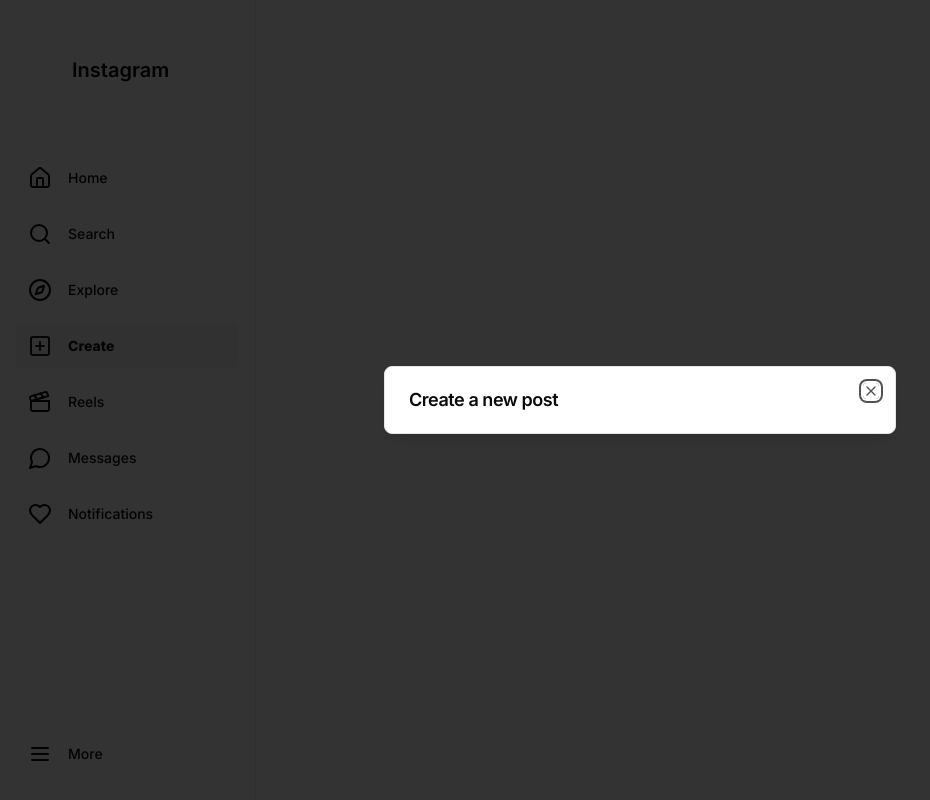
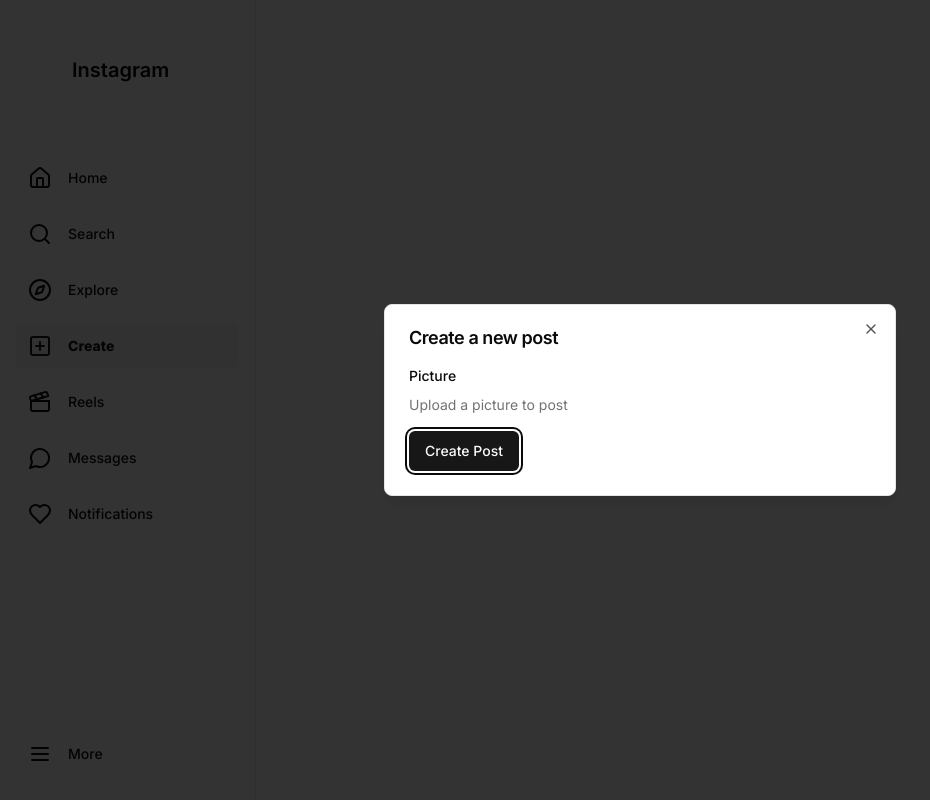
Before and after one commit to jeremygprawira/next-clone-instagram, a Next.js app: page /dashboard/create in a window 1280 px wide. Shown: the whole page, without its empty margins (0-930 px from the left). Built offline with nearby package versions, Linux system fonts and the light colour scheme; no server answers.

Commit message:
feat: modify schema, and continue layouting for create post

```diff
--- a/app/dashboard/(home)/create/page.tsx
+++ b/app/dashboard/(home)/create/page.tsx
@@ -21,7 +21,7 @@
 import { Input } from "@/components/ui/input";
 import useMount from "@/hooks/useMount";
 // import { createPost } from "@/lib/actions";
-// import { CreatePost } from "@/lib/schemas";
+import { CreatePost } from "@/lib/schemas";
 // import { UploadButton } from "@/lib/uploadthing";
 import { zodResolver } from "@hookform/resolvers/zod";
 import Image from "next/image";
@@ -36,6 +36,14 @@
   const isCreatePage = pathname === "/dashboard/create";
   const router = useRouter();
   const mount = useMount();
+  const form = useForm<z.infer<typeof CreatePost>>({
+    resolver: zodResolver(CreatePost),
+    defaultValues: {
+      caption: "",
+      fileUrl: undefined,
+    },
+  });
+  const fileUrl = form.watch("fileUrl");
 
   if (!mount) return null;
 
@@ -50,9 +58,70 @@
             <DialogTitle>Create a new post</DialogTitle>
           </DialogHeader>
 
-          {/* <Form>
-            <form></form>
-          </Form> */}
+          <Form {...form}>
+            <form
+              onSubmit={form.handleSubmit(async (values) => {
+                console.log(values);
+              })}
+              className="space-y-4"
+            >
+              {!!fileUrl ? (
+                <div className="h-96 md:h-[450px] overflow-hidden rounded-md">
+                  <AspectRatio ratio={1 / 1} className="relative h-full">
+                    <Image
+                      src={fileUrl}
+                      alt="Post Preview"
+                      fill
+                      className="rounded-md object-cover"
+                    />
+                  </AspectRatio>
+                </div>
+              ) : (
+                <FormField
+                  control={form.control}
+                  name="fileUrl"
+                  render={({ field, fieldState }) => (
+                    <FormItem>
+                      <FormLabel htmlFor="picture">Picture</FormLabel>
+                      <FormControl>
+                        {/* <UploadButton>
+
+                            </UploadButton> */}
+                      </FormControl>
+                      <FormDescription>
+                        Upload a picture to post
+                      </FormDescription>
+                      <FormMessage />
+                    </FormItem>
+                  )}
+                />
+              )}
+
+              {!!fileUrl && (
+                <FormField
+                  control={form.control}
+                  name="caption"
+                  render={({ field }) => (
+                    <FormItem>
+                      <FormLabel htmlFor="caption">Caption</FormLabel>
+                      <FormControl>
+                        <Input
+                          type="caption"
+                          id="caption"
+                          placeholder="Write a caption"
+                          {...field}
+                        />
+                      </FormControl>
+                    </FormItem>
+                  )}
+                />
+              )}
+
+              <Button type="submit" disabled={form.formState.isSubmitting}>
+                Create Post
+              </Button>
+            </form>
+          </Form>
         </DialogContent>
       </Dialog>
     </div>
--- a/lib/schemas.ts
+++ b/lib/schemas.ts
@@ -2,6 +2,10 @@
 
 export const PostSchema = z.object({
   id: z.string(),
-  file: z.string().url(),
+  fileUrl: z.string().url(),
   caption: z.string().optional(),
 });
+
+export const CreatePost = PostSchema.omit({ id: true });
+export const UpdatePost = PostSchema;
+export const DeletePost = PostSchema.pick({ id: true });
```
